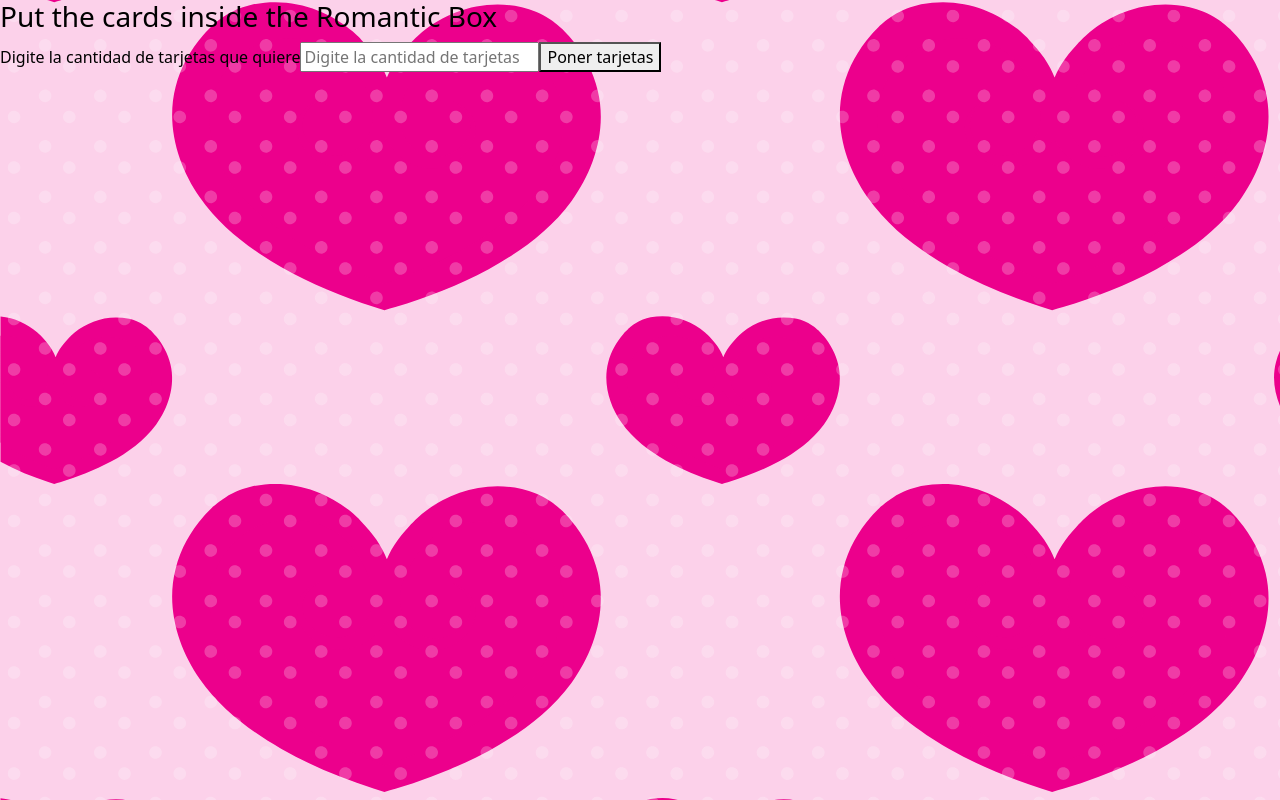
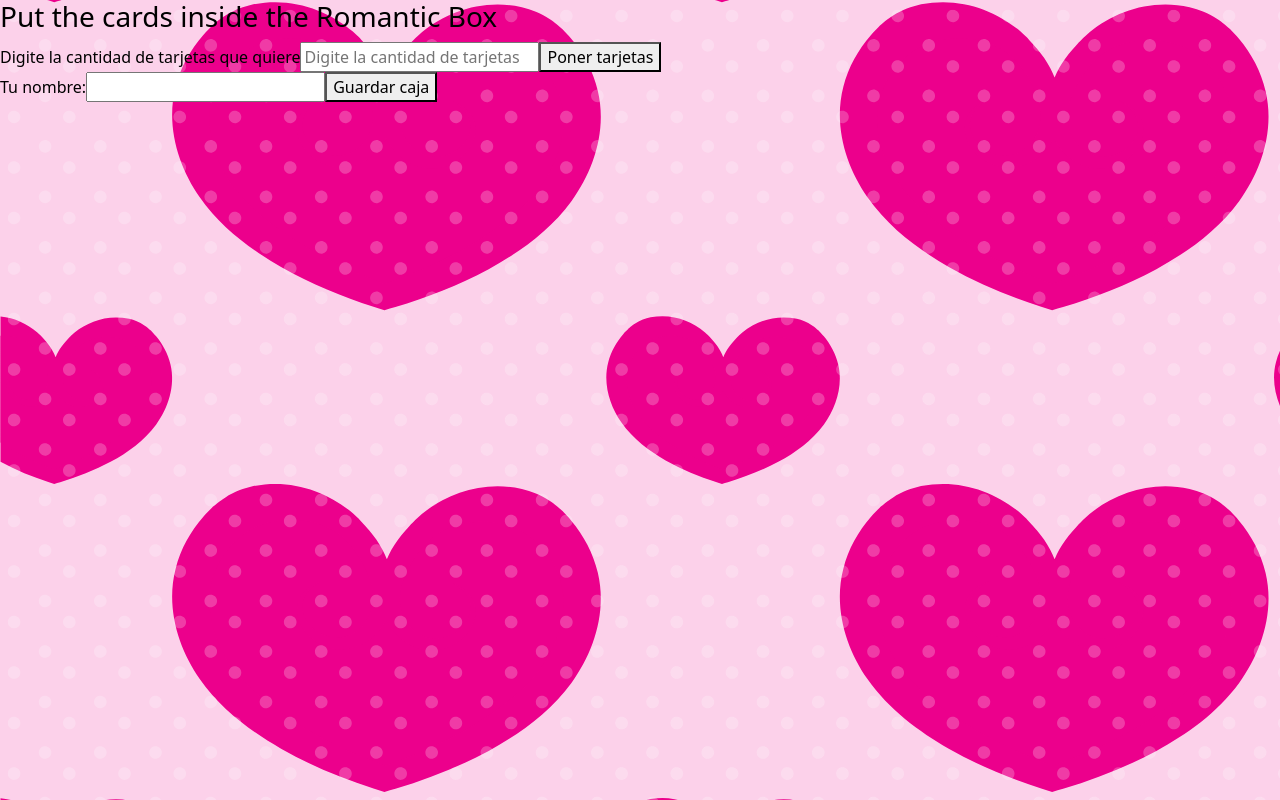
Before and after one commit to JuanDeOroG/Secret-cards-box, a Next.js app: page /romantic in a window 1280 px wide. Both pictures are taken after a click on the button "Poner tarjetas". Shown: the top 800 px of the page. Built offline with nearby package versions, Linux system fonts and the light colour scheme.

Commit message:
inputs con nombres estrategicos add

```diff
--- a/components/RomanticCard.js
+++ b/components/RomanticCard.js
@@ -9,25 +9,33 @@ export default function RomanticCard({cantidad}){
     }
 
     return(
-        <div>
-
+        <form action="/api/savePhrase" method="post" className={styles.comodarCartas}>
+            <div>
+                <label>
+                    Tu nombre:
+                </label>
+            <input type="text" name="name"  required />
+            </div>
             {etiquetas.map((etiqueta)=>(
 
                 <div className={styles.card} key={etiqueta}>
                     <img className={styles.cardimage} src="https://via.placeholder.com/150" alt="Imagen de ejemplo" class="card-image"/>
                     <div className={styles.cardcontent}>
-                        <label for="input1">Campo 1:</label>
-                        <input type="text" id="input1"/>
-                        <label for="input2">Campo 2:</label>
-                        <input type="text" id="input2"/>
+                        <label>Titulo de tarjeta:</label>
+                        <input type="text" name={`input1${etiqueta}` } required/>
+                        <label >Frase:</label> <br></br>
+                        <textarea type="text" name={`input2${etiqueta}`}required></textarea>
                     </div>
                 </div>
             ))}
 
+            <div>
+            <button type="submit">
+                Guardar caja
+            </button>
+            </div>
 
-
-
-        </div>
+        </form>
 
 
     )
--- a/src/pages/api/hello.js
+++ b/src/pages/api/hello.js
@@ -1,11 +1,11 @@
 import conexion from "./db"
 
-conexion.query("insert into users (name) values('Juan');", async (error)=>{
-  if(error){console.log(error)}
-  else{
-    console.log("Dato insertado.")
-  }
-})
+// conexion.query("insert into users (name) values('Juan');", async (error)=>{
+//   if(error){console.log(error)}
+//   else{
+//     console.log("Dato insertado.")
+//   }
+// })
 
 export default function handler(req, res) {
   res.status(200).json({ name: 'John Doe' })
--- /dev/null
+++ b/src/pages/api/savePhrase.js
@@ -0,0 +1,18 @@
+
+
+
+export default function savePhrase(req,res){
+
+    let tarjetas = {}
+
+    if(req.method.toLowerCase()=="post"){
+        console.log(req.body.name)
+
+
+
+    }
+
+
+
+
+}
--- a/src/pages/api/vername.js
+++ /dev/null
@@ -1,21 +0,0 @@
-import conexion from "./db";
-
-
-
-export default function vername(req,res){
-
-    let resultado = conexion.query("Select * from users", async(error, results)=>{
-        if(error){
-           console.log("Hubo un error")
-
-        }else{
-
-
-            res.status(200).json({ data: results })
-        }
-
-
-    })
-
-
-}
--- a/src/pages/romantic.js
+++ b/src/pages/romantic.js
@@ -22,6 +22,7 @@ export default function Romantic(){
                 )
             }
 
+
         </div>
     )
 }
--- a/src/styles/RomanticCard.module.css
+++ b/src/styles/RomanticCard.module.css
@@ -7,6 +7,7 @@
     border-radius: 10px;
     box-shadow: 2px 2px 10px rgba(0, 0, 0, 0.3);
     overflow: hidden;
+
   }
 
   .cardimage {
@@ -31,3 +32,7 @@
     border: 1px solid #ccc;
     border-radius: 5px;
   }
+
+  .comodarCartas{
+    display: flex;
+}
```
Also changed, not shown: src/styles/Romantic.module.css (line endings or trailing spaces).
